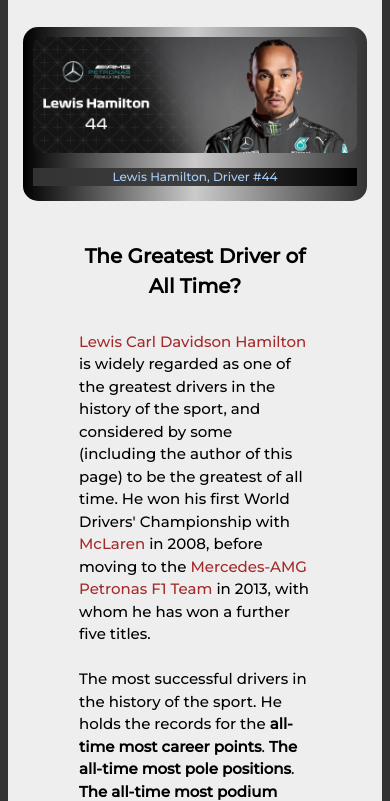
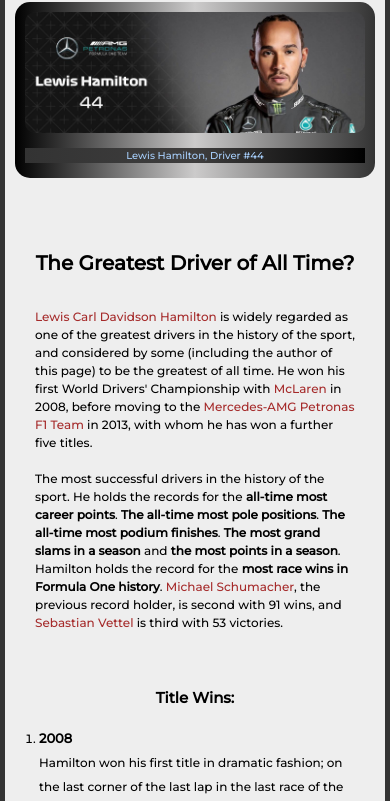
Before and after one commit to ShakexSempe/Lewis-Hamilton-Tribute-Page, a plain HTML site: page index.html in a window 390 px wide. Shown: the part 158-959 px from the top of the page. Drawn offline with Linux system fonts and the light colour scheme.

Commit message:
changes made to the mobile view of the page

```diff
--- a/css/style.css
+++ b/css/style.css
@@ -43,6 +43,7 @@
   font-size: 2rem;
   margin-bottom: 30px;
   color: #333;
+  text-transform: capitalize;
 }
 
 /*end of header*/
@@ -76,6 +77,14 @@
 
 /*section*/
 /*Quote*/
+.quote {
+  font-size: 1.8rem;
+  padding: 40px;
+  color: #000;
+  max-width: 70vw;
+  margin: 0 auto 50px auto;
+  text-align: left;
+}
 .quote a {
   text-decoration: none;
   color: brown;
@@ -87,17 +96,11 @@
   text-decoration: underline;
 }
 
-.quote {
-  font-size: 1.8rem;
-  padding: 40px;
-  color: #000;
-  max-width: 70vw;
-  margin: 0 auto 50px auto;
-  text-align: left;
-}
+
 
 .quote h3 {
   padding-bottom: 50px;
+  padding-top: 50px;
   font-size: 2.5rem;
   text-align: center;
 }
@@ -214,22 +217,54 @@
 /*end of desktop pad pro*/
 }
 
-@media screen and (max-width: 766px) {
+@media screen and (max-width: 768px) {
+  #main {
+    margin: 5px;
+    padding: 5px;
+    background: #eee;
+    border-radius: 5px;
+  }
   #title {
-    font-size: 4rem;
+    font-size: 3rem;
+  }
+  #img-caption{
+    font-size: 1rem;
+  }
+  .quote {
+    font-size: 1.4rem;
+    padding: 5px;
+    color: #000;
+    max-width: 80%;
+    text-align: left;
   }
 
   #tribute-info h2 {
-    font-size: 2rem;
+    font-size: 1.5rem;
     padding: 5px;
   }
 
   #tribute-info span {
-    font-size: 1.4rem;
+    font-size: 1.3rem;
   }
 
   #tribute-info li {
     font-size: 1.2rem;
   }
+
+}
+
+@media screen and (max-width: 400px){
+  #main {
+    margin: 5px;
+    padding: 10px;
+    background: #eee;
+    border-radius: 5px;
+  }
+  .quote {
+    font-size: 1.2rem;
+    padding: 20px;
+    max-width: 100%;
+    text-align: left;
+  }
 }
 /*end of media queries*/
--- a/index.html
+++ b/index.html
@@ -41,12 +41,12 @@
                 <br>The most successful drivers in the history of the sport.
                 He holds the records for the <strong>all-time most career points</strong>.<strong> The all-time most
                     pole positions</strong>. <strong> The all-time most podium finishes</strong>. <strong>The most grand
-                    slams in a season</strong> and <strong>the most points in a season</strong>.</p>
+                    slams in a season</strong> and <strong>the most points in a season</strong>.
             <br>
             Hamilton holds the record for the <span> most race wins in Formula One history</span>. <a target="_blank"
                 href="https://en.wikipedia.org/wiki/Michael_Schumacher">Michael Schumacher</a>, the previous record
             holder, is second with 91 wins, and <a target="_blank"
-                href="https://en.wikipedia.org/wiki/Sebastian_Vettel">Sebastian Vettel</a> is third with 53 victories.
+                href="https://en.wikipedia.org/wiki/Sebastian_Vettel">Sebastian Vettel</a> is third with 53 victories.</p>
             </div>
 <!--end of quote-->
 
@@ -104,8 +104,8 @@
 <!--end of tribute info-->
 
 <!--link-->
-            <section class="quote" id="link">
-                <p> Hamilton's driving career is only half the story of a great man. Visit: <br>
+            <section id="link">
+                <p class="blockquote"> Hamilton's driving career is only half the story of a great man. Visit: <br>
                     <a href="https://www.lewishamilton.com/" target="_blank"> Lewis Hamilton.com</a></p>
             </section>
 <!--end of link-->
```
